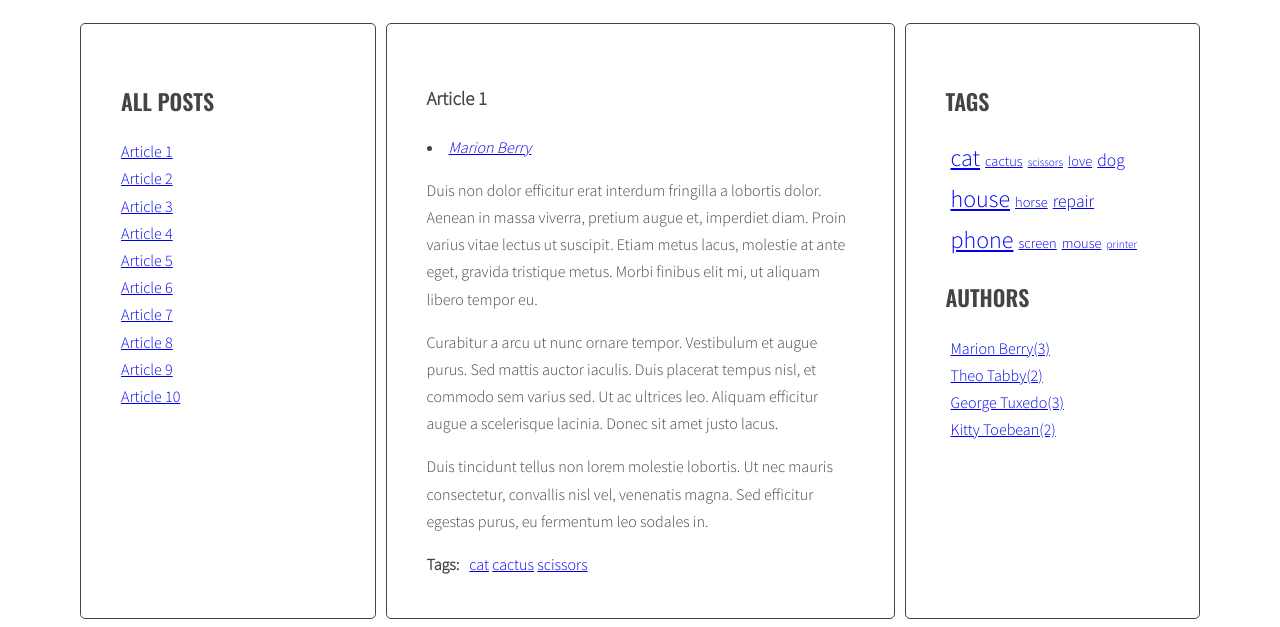
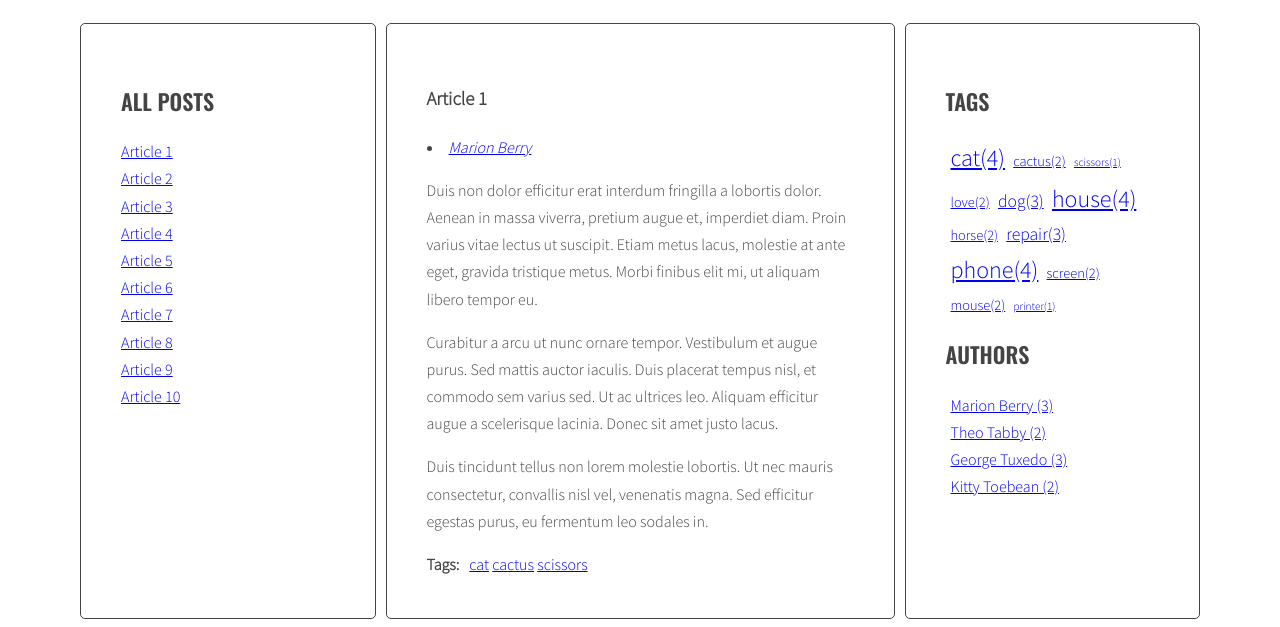
Before and after one commit to chrisi99/javascript-blog, a website: page index.html in a window 1280 px wide. Shown: the part 220-847 px from the top of the page. Drawn offline with nearby package versions, Linux system fonts and the light colour scheme.

Commit message:
Final handlebars

```diff
--- a/index.html
+++ b/index.html
@@ -195,7 +195,18 @@
           <script id="template-article-link" type="text/x-handlebars-template">
             <li><a href="#{{ id }}"><span>{{ title }}</span></a></li>
           </script>
+          <script id="template-tag-cloud-link" type="text/x-handlebars-template">
+            {{#each tags}}
+            <li><a class="{{className}}"href="#tag-{{tag}}">{{ tag }}({{count}})</a></li>
+            {{/each}}
+          </script>
+          <script id="template-author-cloud-link" type="text/x-handlebars-template">
+            {{#each authors}}
+            <li><a href="#data-author{{author}}">{{author}} ({{count}})</a></li>
+            {{/each}}
+          </script>
           <script src="https://cdnjs.cloudflare.com/ajax/libs/handlebars.js/4.1.0/handlebars.min.js"></script>
+          <script src="js/script.js"></script>
           <script src="js/script.js"></script>
     </body>
 </html>
--- a/js/script.js
+++ b/js/script.js
@@ -3,7 +3,9 @@
   const templates = {
     articleLink: Handlebars.compile(document.querySelector('#template-article-link').innerHTML),
     tagLink: Handlebars.compile(document.querySelector('#template-tag-link').innerHTML),
-    authorLink: Handlebars.compile(document.querySelector('#template-author-link').innerHTML)
+    authorLink: Handlebars.compile(document.querySelector('#template-author-link').innerHTML),
+    tagCloudLink: Handlebars.compile(document.querySelector('#template-tag-cloud-link').innerHTML),
+    authorCloudLink: Handlebars.compile(document.querySelector('#template-author-cloud-link').innerHTML)
   }
 
   const opt = {
@@ -20,49 +22,41 @@
   const titleClickHandler = function(event){
     event.preventDefault();
     const clickedElement = this;
+    const activeLinks = document.querySelectorAll('.titles a.active');
 
-    /* [DONE] remove class 'active' from all article links  */
-    const activeLinks = document.querySelectorAll('.titles a.active');
     for(let activeLink of activeLinks){
       activeLink.classList.remove('active');
     }
 
-    /* [DONE] add class 'active' to the clicked link */
     clickedElement.classList.add('active');
-    /* [DONE] remove class 'active' from all articles */
     const activeArticles = document.querySelectorAll('.posts article.active');
+
     for(let activeArticle of activeArticles){
       activeArticle.classList.remove('active');
     }
 
-    /* [DONE] get 'href' attribute from the clicked link */
     const articleSelector = clickedElement.getAttribute('href');
-    /* [DONE] find the correct article using the selector (value of 'href' attribute) */
     const targetArticle = document.querySelector(articleSelector);
-    /* add class 'active' to the correct article */
     targetArticle.classList.add('active');
   };
 
   const generateTitleLinks = function(customSelector = ''){
-    /* remove contents of titleList */
     const titleList = document.querySelector(opt.titleListSelector);
     titleList.innerHTML = '';
     const articles = document.querySelectorAll(opt.articleSelector + customSelector);
     let html = '';
+
     for(let article of articles){
-      /* get the article id */
       const articleId = article.getAttribute('id');
-      /* find the title element */
       const articleTitle = article.querySelector(opt.titleSelector).innerHTML;
-      /* get the title from the title element & create HTML of the link */
       const linkHTMLData = {id: articleId, title: articleTitle};
       const linkHTML = templates.articleLink(linkHTMLData);
-      /* insert link into titleList */
       html = html + linkHTML;
     }
 
     titleList.innerHTML = html;
     const links = document.querySelectorAll('.titles a');
+
     for(let link of links){
       link.addEventListener('click', titleClickHandler);
     }
@@ -75,10 +69,12 @@
       max: 0,
       min: 999999
     };
+
     for(let tag in tags){
       params.max = Math.max(tags[tag], params.max);
       params.min = Math.min(tags[tag], params.min);
     }
+
     return params;
   };
 
@@ -87,104 +83,94 @@
     const normalizedMax = params.max - params.min;
     const percentage = normalizedCount / normalizedMax;
     const classNumber = Math.floor(percentage *(opt.cloudClassCount - 1) + 1);
+
     return opt.cloudClassPrefix + classNumber;
   };
 
   const generateTags = function(){
-    /* [NEW] create a new variable allTags with an empty object */
     let allTags = {};
     const articles = document.querySelectorAll(opt.articleSelector);
+
     for(let article of articles){
       const tagsWrapper = article.querySelector(opt.articleTagsSelector);
-      /* make html variable with empty string */
-      var html = '';
-      /* get tags from data-tags attribute */
+      let html = '';
       const articleTags = article.getAttribute('data-tags');
-      /* split tags into array */
       const articleTagsArray = articleTags.split(' ');
+
       for(let tag of articleTagsArray){
-        /* generate HTML of the link */
         const linkHTMLData = {id: tag, title: tag};
         const linkHTML = templates.tagLink(linkHTMLData);
-        /* add generated code to html variable */
         html = html + linkHTML;
-        /* [NEW] check if this link is NOT already in allTags */
+
         if(!allTags[tag]) {
-          /* [NEW] add tag to allTags object */
           allTags[tag] = 1;
         }else{
           allTags[tag]++;
         }
       }
-      /* insert HTML of all the links into the tags wrapper */
+
       tagsWrapper.innerHTML = html;
     }
-    /* [NEW] find list of tags in right column */
+
     const tagList = document.querySelector('.tags');
     const tagsParams = calculateTagsParams(allTags);
-    /* [NEW] create variable for all links HTML code */
-    let allTagsHTML = '';
-    /* [NEW] START LOOP: for each tag in allTags: */
+    const allTagsData = {tags: []};
+
     for(let tag in allTags){
-      /* [NEW] generate code of a link and add it to allTagsHTML */
       const tagLinkHTML ='<li>' + '<a class="' + calculateTagClass(allTags[tag], tagsParams) + '" href="#tag-' + tag + '" >' +  tag + '</a></li>';
       console.log(tagLinkHTML);
-      allTagsHTML += tagLinkHTML;
+      allTagsData.tags.push({
+        tag: tag,
+        count: allTags[tag],
+        className: calculateTagClass(allTags[tag], tagsParams)
+      });
     }
-    /*[NEW] add HTML from allTagsHTML to tagList */
-    tagList.innerHTML = allTagsHTML;
+
+    tagList.innerHTML = templates.tagCloudLink(allTagsData);
   };
-
-  generateTags();
 
   const tagClickHandler = function(event){
     event.preventDefault();
     const clickedElement = this;
-    /* make a new constant "href" and read the attribute "href" of the clicked element */
     const href = clickedElement.getAttribute('href');
-    /* make a new constant "tag" and extract tag from the "href" constant */
     const tag = href.replace('#tag-', '');
-    /* find all tag links with class active */
     const tagLinks = document.querySelectorAll('a.active[href^="#tag-"]');
+
     for (let tagLink of tagLinks){
       tagLink.classList.remove('active');
     }
-    /* find all tag links with "href" attribute equal to the "href" constant */
+
     const targetTags = document.querySelectorAll('a[href="' + href + '"]');
+
     for(let targetTag of targetTags){
       targetTag.classList.add('active');
     }
-    /* execute function "generateTitleLinks" with article selector as argument */
+
     generateTitleLinks('[data-tags~="' + tag + '"]');
   };
 
   const addClickListenersToTags = function(){
-    /* find all links to tags */
     const allLinksToTags = document.querySelectorAll('a[href^="#tag-"]');
+
     for (let link of allLinksToTags) {
-      /* add tagClickHandler as event listener for that link */
       link.addEventListener('click', tagClickHandler);
     }
   };
 
-  addClickListenersToTags();
-
   const generateAuthors = function(){
     let allAuthors = {};
     const articles = document.querySelectorAll(opt.articleSelector);
+
     for(let article of articles){
-      /* find author wrapper */
       const authorList = article.querySelector(opt.articleAuthorSelector);
-      var html = '';
-      /* get author from data-author attribute */
+      let html = '';
       const author = article.getAttribute('data-author');
       const linkHTMLData = {id: author, title: author};
       const linkHTML = templates.authorLink(linkHTMLData);
       html = linkHTML;
-      /* insert HTML of all the links into the tags wrapper */
       authorList.innerHTML = html;
+
       if(!allAuthors[author]) {
-        /* [NEW] add tag to allTags object */
         allAuthors[author] = 1;
       }else{
         allAuthors[author]++;
@@ -193,50 +179,51 @@
 
     const authorsList = document.querySelector('.authors');
     const authorsParams = calculateTagsParams(allAuthors);
-    /* [NEW] create variable for all links HTML code */
-    let allAuthorsHTML = '';
-    /* [NEW] START LOOP: for each tag in allTags: */
+    const allAuthorsData = {authors: []};
+
     for(let author in allAuthors){
-      /* [NEW] generate code of a link and add it to allTagsHTML */
-      allAuthorsHTML += '<li>' + '<a class="' + calculateTagClass(allAuthors[author], authorsParams) + '" href="#data-author ' + author + '">' + author + '(' + allAuthors[author] + ')</a></li>';
+      allAuthorsData.authors.push({
+        author: author,
+        count: allAuthors[author],
+        className: calculateTagClass(allAuthors[author], authorsParams)
+      });
     }
-    /*[NEW] add HTML from allTagsHTML to tagList */
-    authorsList.innerHTML = allAuthorsHTML;
+
+    authorsList.innerHTML = templates.authorCloudLink(allAuthorsData);
   };
-
-  generateAuthors();
 
   const authorClickHandler = function(event){
     event.preventDefault();
     const clickedElement = this;
-    /* make a new constant "href" and read the attribute "href" of the clicked element */
     const href = clickedElement.getAttribute('href');
-    /* make a new constant "author" and extract author from the "href" constant */
-    const author = href.replace('#data-author ', '');
-    /* find all authors links with class active */
+    const author = href.replace('#data-author', '');
     const authorLinks = document.querySelectorAll('a.active[href^="#data-author"]');
+
     for (let authorLink of authorLinks){
-      /* remove class active */
       authorLink.classList.remove('active');
     }
-    /* find all links with "href" attribute equal to the "href" constant */
+
     const targetAuthors = document.querySelectorAll('a[href="' + href + '"]');
+
     for(let targetAuthor of targetAuthors){
-      //add class acitve//
       targetAuthor.classList.add('active');
     }
-    /* execute function "generateTitleLinks" with article selector as argument */
+
     generateTitleLinks('[data-author="' + author + '"]');
   };
 
   const addClickListenersToAuthors = function(){
-    /* find all links to authors */
     const allLinksToAuthors = document.querySelectorAll('a[href^="#data-author"]');
+
     for (let link of allLinksToAuthors) {
-      /* add tagClickHandler as event listener for that link */
       link.addEventListener('click', authorClickHandler);
     }
   };
 
   addClickListenersToAuthors();
+  generateTitleLinks();
+  generateTags();
+  addClickListenersToTags();
+  generateAuthors();
+  addClickListenersToAuthors();
 }
```
